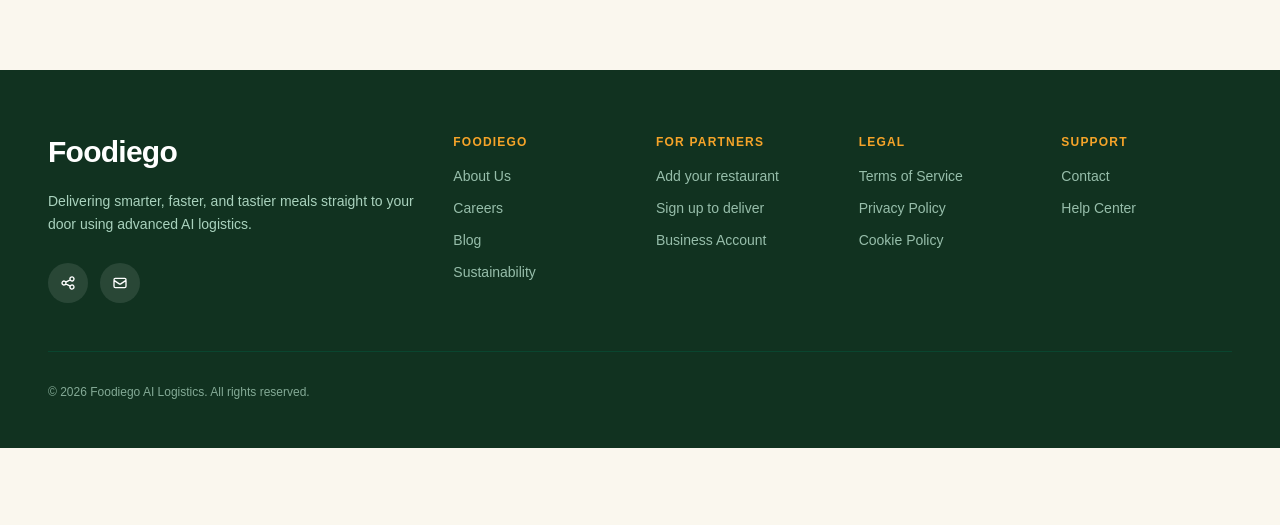
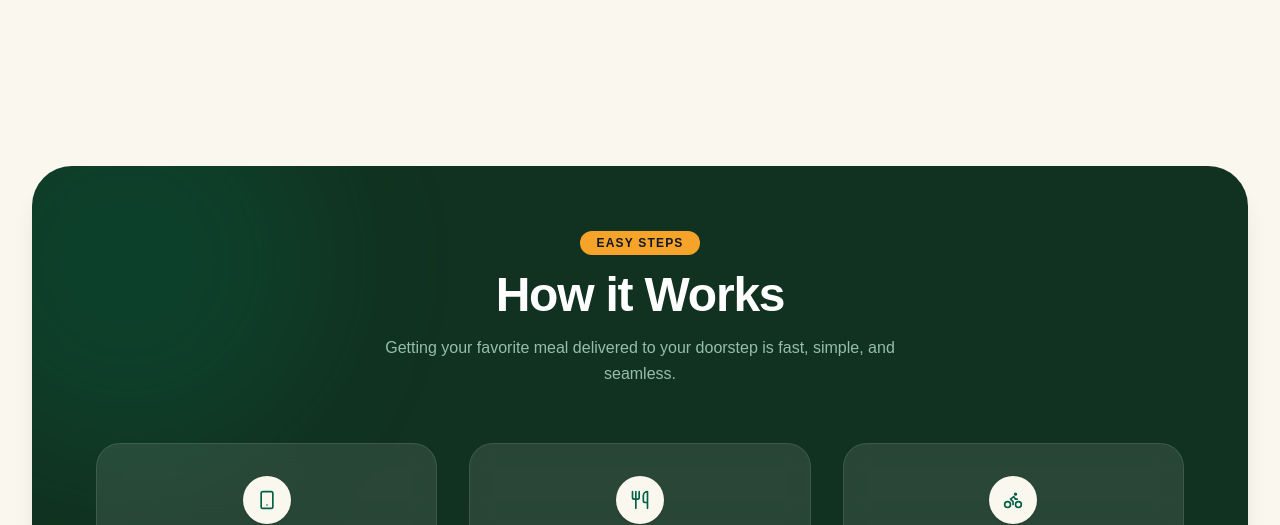
Before and after one commit to misternaimur/foodiego, a Next.js app: page / in a window 1280 px wide. Shown: the part 2275-2800 px from the top of the page. Before the commit the page ends 2723 px from the top, so only its background shows below. Built offline with nearby package versions, Linux system fonts and the light colour scheme; no server answers.

Commit message:
How it works added to homepage

```diff
--- a/src/app/page.tsx
+++ b/src/app/page.tsx
@@ -1,4 +1,5 @@
 import Hero from "@/components/Hero";
+import HowItWorksSection from "@/components/HowItWorks";
 import PickedForYouSection from "@/components/PickedForYouSection";
 import WhatAreYouCraving from "@/components/WhatAreYouCraving";
 
@@ -8,6 +9,7 @@ export default function Home() {
       <Hero />
       <WhatAreYouCraving />
       <PickedForYouSection />
+      <HowItWorksSection></HowItWorksSection>
     </main>
   );
 }
--- /dev/null
+++ b/src/components/HowItWorks.tsx
@@ -0,0 +1,126 @@
+'use client';
+
+import React from 'react';
+import Link from 'next/link';
+import { Smartphone, Utensils, Bike } from 'lucide-react';
+
+export interface HowItWorksStep {
+  number: string;
+  title: string;
+  description: string;
+  icon: React.ReactNode;
+}
+
+const defaultSteps: HowItWorksStep[] = [
+  {
+    number: '01',
+    title: 'Explore & Select Your Meal',
+    description: 'Browse curated menus from top local restaurants and AI-recommended dishes tailored just for you.',
+    icon: <Smartphone className="w-5 h-5 text-emerald-800" />,
+  },
+  {
+    number: '02',
+    title: 'Place Order Effortlessly',
+    description: 'Customize your choices, add special instructions, and complete your order with quick, secure payment.',
+    icon: <Utensils className="w-5 h-5 text-emerald-800" />,
+  },
+  {
+    number: '03',
+    title: 'Fast AI-Driven Delivery',
+    description: 'Track your driver in real-time as our smart dispatching system ensures your food arrives hot and fresh.',
+    icon: <Bike className="w-5 h-5 text-emerald-800" />,
+  },
+];
+
+export const HowItWorksSection: React.FC = () => {
+  return (
+    <section className="w-full bg-[#FAF7EE] py-16 lg:py-24">
+      <div className="max-w-7xl mx-auto px-4 sm:px-6 lg:px-8">
+
+        {/* Main Dark Card Container styled in Theme's Deep Forest Green */}
+        <div className="relative overflow-hidden bg-[#113220] rounded-[2.5rem] p-8 sm:p-12 lg:p-16 text-center text-white shadow-xl">
+
+          {/* Subtle Ambient Background Gradients */}
+          <div className="absolute inset-0 pointer-events-none overflow-hidden">
+            <div className="absolute -top-24 -left-24 w-96 h-96 bg-emerald-700/20 rounded-full blur-3xl" />
+            <div className="absolute -bottom-24 -right-24 w-96 h-96 bg-amber-500/15 rounded-full blur-3xl" />
+          </div>
+
+          <div className="relative z-10 max-w-3xl mx-auto mb-14">
+            {/* Top Pill Tag */}
+            <div className="inline-flex items-center justify-center bg-[#F6A429] text-gray-900 px-4 py-1 rounded-full mb-4">
+              <span className="text-xs font-extrabold uppercase tracking-widest">
+                EASY STEPS
+              </span>
+            </div>
+
+            {/* Main Header */}
+            <h2 className="text-3xl sm:text-4xl lg:text-5xl font-black text-white tracking-tight mb-4">
+              How it Works
+            </h2>
+            <p className="text-sm sm:text-base text-emerald-100/70 font-normal leading-relaxed max-w-xl mx-auto">
+              Getting your favorite meal delivered to your doorstep is fast, simple, and seamless.
+            </p>
+          </div>
+
+          {/* 3 Steps Grid */}
+          <div className="relative z-10 grid grid-cols-1 md:grid-cols-3 gap-6 lg:gap-8 mb-12">
+            {defaultSteps.map((step) => (
+              <div
+                key={step.number}
+                className="relative bg-white/10 backdrop-blur-md border border-white/10 rounded-3xl p-8 flex flex-col items-center justify-between text-center hover:border-emerald-500/30 transition-all duration-300"
+              >
+                <div>
+                  {/* Icon Circle */}
+                  <div className="w-12 h-12 rounded-full bg-[#FAF7EE] flex items-center justify-center mb-6 shadow-sm mx-auto">
+                    {step.icon}
+                  </div>
+
+                  {/* Step Title & Description */}
+                  <h3 className="text-lg font-bold text-white mb-2">
+                    {step.title}
+                  </h3>
+                  <p className="text-xs sm:text-sm text-emerald-100/70 leading-relaxed">
+                    {step.description}
+                  </p>
+                </div>
+
+                {/* Number Badge at Bottom */}
+                <div className="mt-8">
+                  <span className="inline-flex items-center justify-center w-9 h-9 rounded-full bg-[#F6A429] text-gray-900 font-extrabold text-xs shadow-md">
+                    {step.number}
+                  </span>
+                </div>
+              </div>
+            ))}
+          </div>
+
+          {/* Banner Callout & Action Buttons */}
+          <div className="relative z-10 flex flex-col items-center gap-5 pt-2">
+            <p className="text-xs sm:text-sm font-semibold text-emerald-100/90 tracking-wide">
+              Get <span className="text-[#F6A429] font-bold">50% off</span> on your first order! Grab it now.
+            </p>
+
+            <div className="flex flex-wrap items-center justify-center gap-4">
+              <Link
+                href="/foods"
+                className="inline-flex items-center justify-center text-xs font-extrabold tracking-wider text-gray-900 bg-[#F6A429] hover:bg-[#e0931f] uppercase px-7 py-3 rounded-full transition-colors shadow-md"
+              >
+                Order Online Now
+              </Link>
+              <Link
+                href="/ai-assistant"
+                className="inline-flex items-center justify-center text-xs font-extrabold tracking-wider text-white bg-white/10 hover:bg-white/20 uppercase px-7 py-3 rounded-full border border-white/20 transition-colors"
+              >
+                Try AI Assistant
+              </Link>
+            </div>
+          </div>
+
+        </div>
+      </div>
+    </section>
+  );
+};
+
+export default HowItWorksSection;
```
